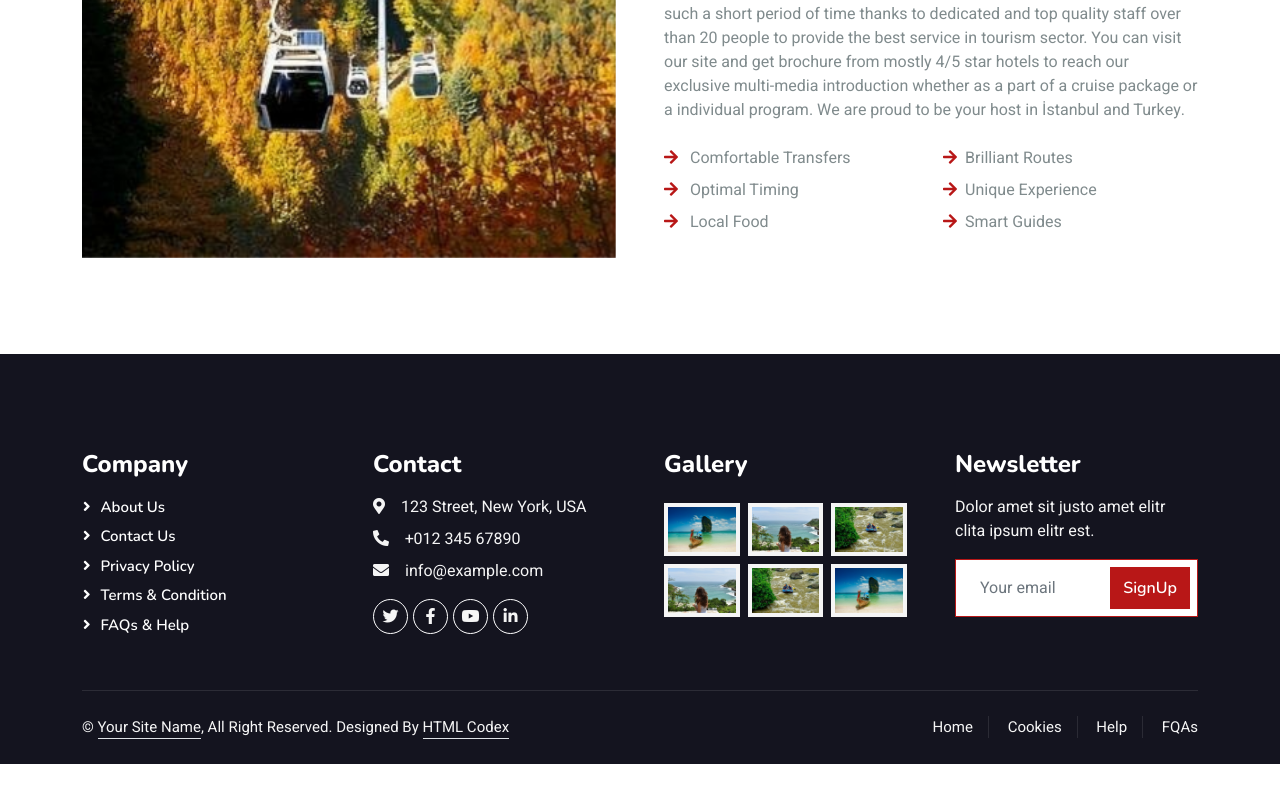
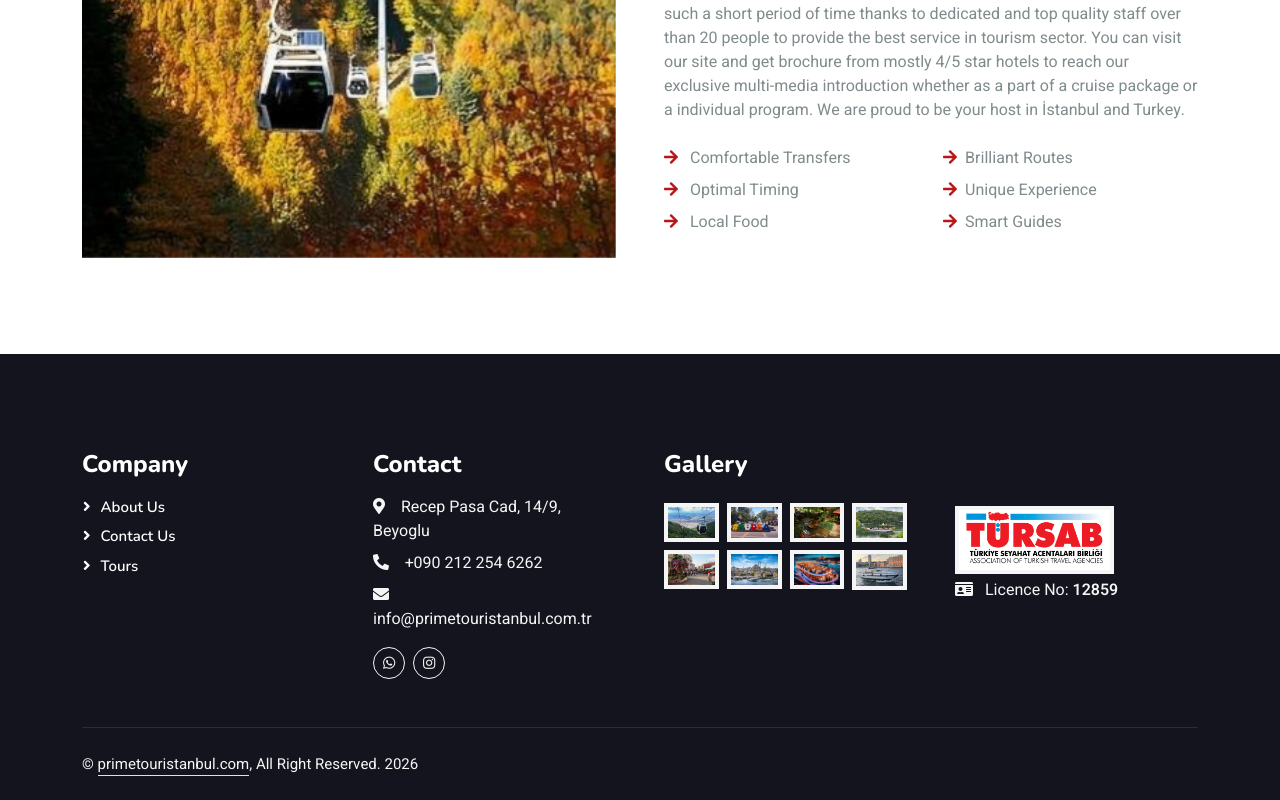
Before and after one commit to abdulerturk/primetour.github.io, a plain HTML site: page about.html in a window 1280 px wide. Shown: the part 1062-1862 px from the top of the page. Before the commit the page ends 1826 px from the top, so only its background shows below. Drawn offline with nearby package versions, Linux system fonts and the light colour scheme.

Commit message:
Update about.html

```diff
--- a/about.html
+++ b/about.html
@@ -54,12 +54,9 @@
             </div>
             <div class="col-lg-4 text-center text-lg-end">
                 <div class="d-inline-flex align-items-center" style="height: 45px;">
-                    <a class="btn btn-sm btn-outline-light btn-sm-square rounded-circle me-2" href=""><i class="fab fa-twitter fw-normal"></i></a>
-                    <a class="btn btn-sm btn-outline-light btn-sm-square rounded-circle me-2" href=""><i class="fab fa-facebook-f fw-normal"></i></a>
-                    <a class="btn btn-sm btn-outline-light btn-sm-square rounded-circle me-2" href=""><i class="fab fa-linkedin-in fw-normal"></i></a>
-                    <a class="btn btn-sm btn-outline-light btn-sm-square rounded-circle me-2" href=""><i class="fab fa-instagram fw-normal"></i></a>
-                    <a class="btn btn-sm btn-outline-light btn-sm-square rounded-circle" href=""><i class="fab fa-youtube fw-normal"></i></a>
-                </div>
+                  <a class="btn btn-sm btn-outline-light btn-sm-square rounded-circle me-2" href="https://wa.me/905309976900?text=Hello, I would like to get information about tours." target="_blank" rel="noopener" aria-label="Contact via WhatsApp"><i class="fab fa-whatsapp fw-normal"></i></a>
+				<a class="btn btn-sm btn-outline-light btn-sm-square rounded-circle me-2" href="https://www.instagram.com/primetour2025?igsh=MWFsMTlkN3AyZGwxZQ%3D%3D" target="_blank"><i class="fab fa-instagram fw-normal"></i></a>
+                 </div>
             </div>
         </div>
     </div>
@@ -71,7 +68,7 @@
         <nav class="navbar navbar-expand-lg navbar-light px-4 px-lg-5 py-3 py-lg-0">
             <a href="" class="navbar-brand ">
                 <!-- <h1 class="text-primary m-0"><i class="fa fa-map-marker-alt me-3"></i>Prime Tour</h1> -->
-                 <img src="img/Logo.jpg" alt="Logo">
+                 <img src="img/logo.jpg" alt="Logo">
             </a>
             <button class="navbar-toggler" type="button" data-bs-toggle="collapse" data-bs-target="#navbarCollapse">
                 <span class="fa fa-bars"></span>
@@ -174,72 +171,79 @@ We are proud to be your host in İstanbul and Turkey.</p>
                     <h4 class="text-white mb-3">Company</h4>
                     <a class="btn btn-link" href="">About Us</a>
                     <a class="btn btn-link" href="">Contact Us</a>
-                    <a class="btn btn-link" href="">Privacy Policy</a>
-                    <a class="btn btn-link" href="">Terms & Condition</a>
-                    <a class="btn btn-link" href="">FAQs & Help</a>
+                    <a class="btn btn-link" href="">Tours</a>
                 </div>
                 <div class="col-lg-3 col-md-6">
                     <h4 class="text-white mb-3">Contact</h4>
-                    <p class="mb-2"><i class="fa fa-map-marker-alt me-3"></i>123 Street, New York, USA</p>
-                    <p class="mb-2"><i class="fa fa-phone-alt me-3"></i>+012 345 67890</p>
-                    <p class="mb-2"><i class="fa fa-envelope me-3"></i>info@example.com</p>
+                    <p class="mb-2"><i class="fa fa-map-marker-alt me-3"></i>Recep Pasa Cad, 14/9, Beyoglu</p>
+                    <p class="mb-2"><i class="fa fa-phone-alt me-3"></i>+090 212 254 6262</p>
+                    <p class="mb-2"><i class="fa fa-envelope me-3"></i>info@primetouristanbul.com.tr</p>
                     <div class="d-flex pt-2">
-                        <a class="btn btn-outline-light btn-social" href=""><i class="fab fa-twitter"></i></a>
-                        <a class="btn btn-outline-light btn-social" href=""><i class="fab fa-facebook-f"></i></a>
-                        <a class="btn btn-outline-light btn-social" href=""><i class="fab fa-youtube"></i></a>
-                        <a class="btn btn-outline-light btn-social" href=""><i class="fab fa-linkedin-in"></i></a>
+						<a class="btn btn-sm btn-outline-light btn-sm-square rounded-circle me-2" href="https://wa.me/905309976900?text=Hello, I would like to get information about tours." target="_blank" rel="noopener" aria-label="Contact via WhatsApp"><i class="fab fa-whatsapp fw-normal"></i></a>
+						<a class="btn btn-sm btn-outline-light btn-sm-square rounded-circle me-2" href="https://www.instagram.com/primetour2025?igsh=MWFsMTlkN3AyZGwxZQ%3D%3D" target="_blank"><i class="fab fa-instagram fw-normal"></i></a>
+                        <!-- <a class="btn btn-outline-light btn-social" href=""><i class="fab fa-twitter"></i></a> -->
+                        <!-- <a class="btn btn-outline-light btn-social" href=""><i class="fab fa-facebook-f"></i></a> -->
+                        <!-- <a class="btn btn-outline-light btn-social" href=""><i class="fab fa-youtube"></i></a> -->
+                        <!-- <a class="btn btn-outline-light btn-social" href=""><i class="fab fa-linkedin-in"></i></a> -->
                     </div>
                 </div>
-                <div class="col-lg-3 col-md-6">
+                <div class="col-lg-3 col-md-12">
                     <h4 class="text-white mb-3">Gallery</h4>
                     <div class="row g-2 pt-2">
-                        <div class="col-4">
-                            <img class="img-fluid bg-light p-1" src="img/package-1.jpg" alt="">
+                        <div class="col-3">
+                            <img class="img-fluid bg-light p-1" src="img/package-11.jpg" alt="">
                         </div>
-                        <div class="col-4">
-                            <img class="img-fluid bg-light p-1" src="img/package-2.jpg" alt="">
+                        <div class="col-3">
+                            <img class="img-fluid bg-light p-1" src="img/package-22.jpg" alt="">
                         </div>
-                        <div class="col-4">
-                            <img class="img-fluid bg-light p-1" src="img/package-3.jpg" alt="">
+                        <div class="col-3">
+                            <img class="img-fluid bg-light p-1" src="img/package-33.jpg" alt="">
                         </div>
-                        <div class="col-4">
-                            <img class="img-fluid bg-light p-1" src="img/package-2.jpg" alt="">
+                        <div class="col-3">
+                            <img class="img-fluid bg-light p-1" src="img/package-44.jpg" alt="">
                         </div>
-                        <div class="col-4">
-                            <img class="img-fluid bg-light p-1" src="img/package-3.jpg" alt="">
+                        <div class="col-3">
+                            <img class="img-fluid bg-light p-1" src="img/package-55.jpg" alt="">
                         </div>
-                        <div class="col-4">
-                            <img class="img-fluid bg-light p-1" src="img/package-1.jpg" alt="">
+                        <div class="col-3">
+                            <img class="img-fluid bg-light p-1" src="img/package-66.jpg" alt="">
+                        </div>
+						<div class="col-3">
+                            <img class="img-fluid bg-light p-1" src="img/package-77.jpg" alt="">
+                        </div>
+                        <div class="col-3">
+                            <img class="img-fluid bg-light p-1" src="img/package-88.jpg" alt="">
                         </div>
                     </div>
                 </div>
-                <div class="col-lg-3 col-md-6">
-                    <h4 class="text-white mb-3">Newsletter</h4>
-                    <p>Dolor amet sit justo amet elitr clita ipsum elitr est.</p>
-                    <div class="position-relative mx-auto" style="max-width: 400px;">
-                        <input class="form-control border-primary w-100 py-3 ps-4 pe-5" type="text" placeholder="Your email">
-                        <button type="button" class="btn btn-primary py-2 position-absolute top-0 end-0 mt-2 me-2">SignUp</button>
+				  <div class="col-lg-3 col-md-12">
+                    </br>
+                    <div class="row g-2 pt-2 mt-3">
+                        <div class="col-8">
+                            <img class="img-fluid bg-light p-1" src="img/tursab.png	" alt="">
+                        </div>
+
                     </div>
+					<p class="mr-2 mt-1"><i class="fa fa-id-card me-2"></i>  Licence No: <b>12859</b></p>
                 </div>
+                <!-- <div class="col-lg-3 col-md-6"> -->
+                    <!-- <h4 class="text-white mb-3">Newsletter</h4> -->
+                    <!-- <p>Dolor amet sit justo amet elitr clita ipsum elitr est.</p> -->
+                    <!-- <div class="position-relative mx-auto" style="max-width: 400px;"> -->
+                        <!-- <input class="form-control border-primary w-100 py-3 ps-4 pe-5" type="text" placeholder="Your email"> -->
+                        <!-- <button type="button" class="btn btn-primary py-2 position-absolute top-0 end-0 mt-2 me-2">SignUp</button> -->
+                    <!-- </div> -->
+                <!-- </div> -->
             </div>
         </div>
         <div class="container">
             <div class="copyright">
                 <div class="row">
                     <div class="col-md-6 text-center text-md-start mb-3 mb-md-0">
-                        &copy; <a class="border-bottom" href="#">Your Site Name</a>, All Right Reserved.
+                        &copy; <a class="border-bottom" href="#">primetouristanbul.com</a>, All Right Reserved. 2026
 
-                        <!--/*** This template is free as long as you keep the footer author’s credit link/attribution link/backlink. If you'd like to use the template without the footer author’s credit link/attribution link/backlink, you can purchase the Credit Removal License from "https://htmlcodex.com/credit-removal". Thank you for your support. ***/-->
-                        Designed By <a class="border-bottom" href="https://htmlcodex.com">HTML Codex</a>
                     </div>
-                    <div class="col-md-6 text-center text-md-end">
-                        <div class="footer-menu">
-                            <a href="">Home</a>
-                            <a href="">Cookies</a>
-                            <a href="">Help</a>
-                            <a href="">FQAs</a>
-                        </div>
-                    </div>
+
                 </div>
             </div>
         </div>
@@ -266,5 +270,4 @@ We are proud to be your host in İstanbul and Turkey.</p>
     <script src="js/main.js"></script>
 </body>
 
-
 </html>
```
